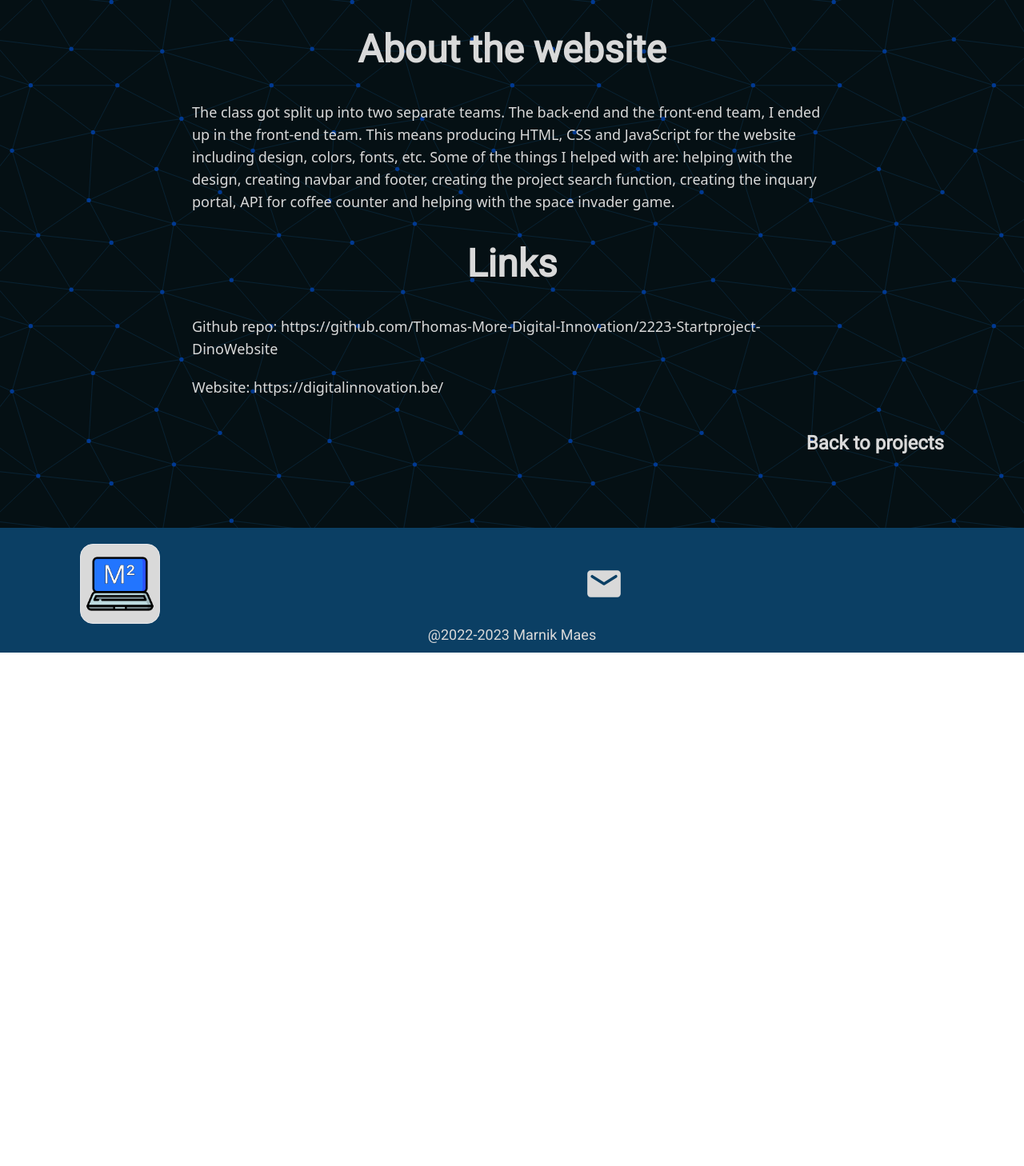
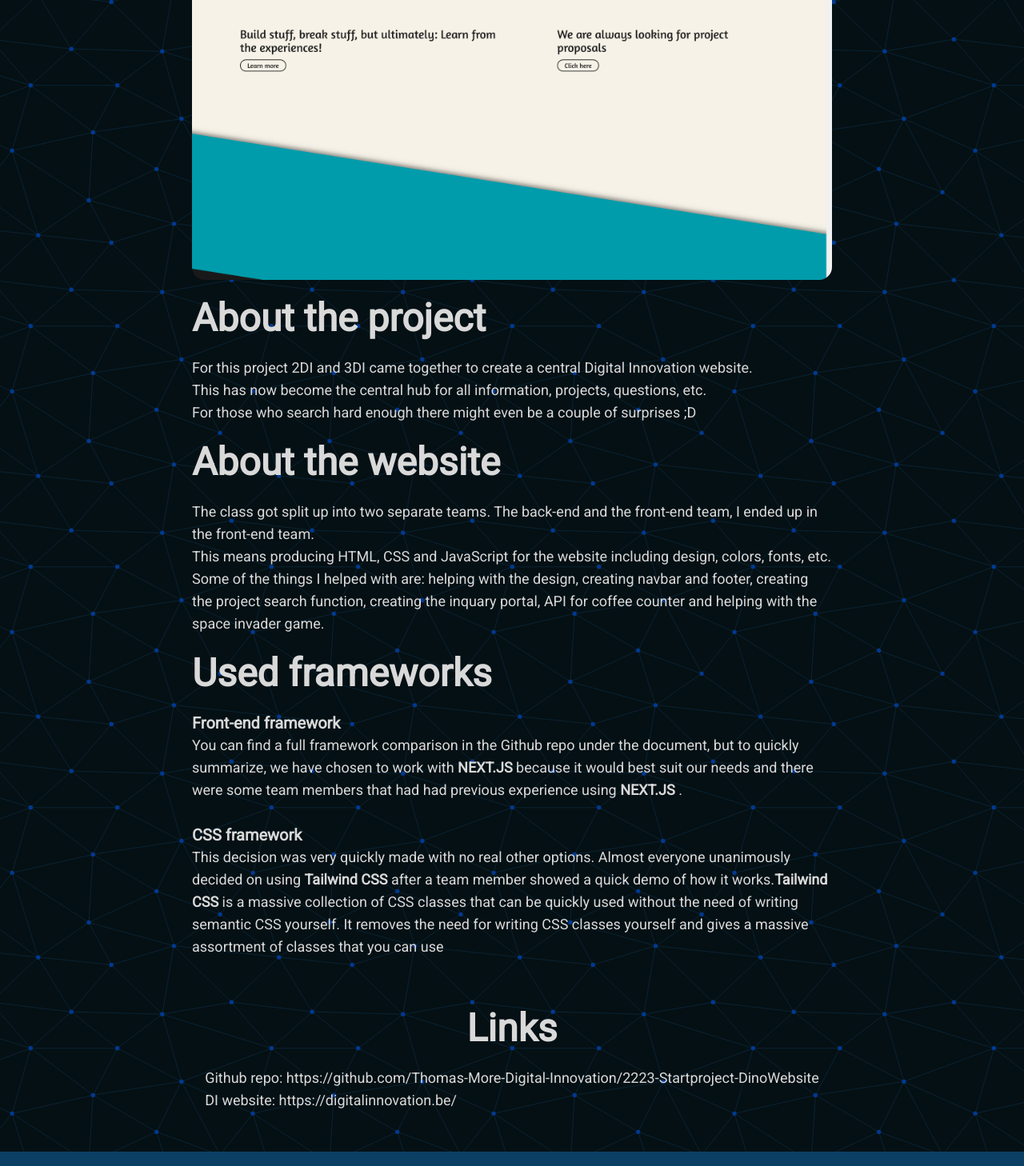
Before and after one commit to marnikmaes/portfolio, a Next.js app in the folder my-portfolio/: page /projects/Diwebsite in a window 1280 px wide. Shown: the part 940-2398 px from the top of the page at 80% size. Before the commit the page ends 1756 px from the top, so only its background shows below. Built offline with nearby package versions, Linux system fonts and the light colour scheme; some icons are missing.

Commit message:
di-website-page-remade
di-website-page-remade

```diff
--- a/my-portfolio/pages/projects/Diwebsite.tsx
+++ b/my-portfolio/pages/projects/Diwebsite.tsx
@@ -18,49 +18,70 @@ function Diwebsite() {
             <div className='min-h-screen'>
                 <main className="bg-[url('/images/endless-constellation.svg')] text-customWhite pb-[50px]">
                     <Nav/>
-                    <div className='m-auto w-fit px-10 md:w-[800px] text-center md:text-left md:px-0'>
-                        <div className='text-center py-6'>
-                            <h1 className='text-5xl font-Roboto font-semibold'>Digital Innovation website</h1>
+
+                    <div className='flex flex-wrap justify-around px-10 py-10'>
+                        <div>
+                            <div className='text-center py-6'>
+                                <h1 className='text-5xl font-Roboto font-semibold'>Digital Innovation website</h1>
+                            </div>
+
+                            <Image className='object-contain rounded-2xl m-auto' src="/images/projects/diwebsite/DI-website.png" alt="website" width={800} height={800}/>
+                            <br />
+                            <Image className='object-contain rounded-2xl m-auto' src="/images/projects/diwebsite/DI-website-altcolors.png" alt="website" width={800} height={800}/>
                         </div>
-                        <Image className='object-contain rounded-2xl m-auto' src="/images/projects/diwebsite/DI-website.png" alt="website" width={800} height={800}/>
 
-                        <div className='w-[300px] m-auto md:w-fit'>
-                            <div className='text-center xl:text-left xl:ml-[200px] py-10'>
+                        <div className='w-[800px]'>
+                            <div className='py-6 text-center md:text-left'>
                                 <h1 className='text-5xl font-Roboto font-semibold'>About the project</h1>
                             </div>
+                            <div className='text-lg font-Roboto w[300px]'>
+                                <p>For this project 2DI and 3DI came together to create a central Digital Innovation website.</p>
+                                <p>This has now become the central hub for all information, projects, questions, etc.</p>
+                                <p>For those who search hard enough there might even be a couple of surprises ;D </p>
+                            </div>
 
-                            <p className='text-lg'>For this project 2DI and 3DI came together to create a central Digital Innovation website.
-                                This has now become the central hub for all information, projects, questions, etc.
-                                For those who search hard enough there might even be a couple of surprises ;D
-                            </p>
-                        </div>
-
-                        <div className='w-[300px] m-auto md:w-fit'>
-                            <div className='text-center py-10'>
+                            <div className='py-6 text-center md:text-left'>
                                 <h1 className='text-5xl font-Roboto font-semibold'>About the website</h1>
                             </div>
 
-                            <p className='text-lg'>
-                                The class got split up into two separate teams. The back-end and the front-end team, I ended up in the front-end team.
-                                This means producing HTML, CSS and JavaScript for the website including design, colors, fonts, etc.
-                                Some of the things I helped with are: helping with the design, creating navbar and footer, creating the project search function,
-                                creating the inquary portal, API for coffee counter and helping with the space invader game.
-                            </p>
-                        </div>
+                            <div className='text-lg font-Roboto'>
+                                <p>The class got split up into two separate teams. The back-end and the front-end team, I ended up in the front-end team.</p>
+                                <p>This means producing HTML, CSS and JavaScript for the website including design, colors, fonts, etc.</p>
+                                <p>Some of the things I helped with are: helping with the design, creating navbar and footer, creating the project search function, creating the inquary portal, API for coffee counter and helping with the space invader game.</p>
+                            </div>
 
-                        <div>
-                            <div className='text-center py-10'>
-                                <h1 className='text-5xl font-Roboto font-semibold'>Links</h1>
+                            <div className='py-6 text-center md:text-left'>
+                                <h1 className='text-5xl font-Roboto font-semibold'>Used frameworks</h1>
                             </div>
-                            <div className='text-lg text-left pb-5'>Github repo: <Link className='hover:text-waterBlue hover:underline hover:underline-offset-8 hover:decoration-towerBlue' href={'https://github.com/Thomas-More-Digital-Innovation/2223-Startproject-DinoWebsite'}>https://github.com/Thomas-More-Digital-Innovation/2223-Startproject-DinoWebsite</Link></div>
-                            <div className='text-lg text-left'>Website: <Link className='hover:text-waterBlue hover:underline hover:underline-offset-8 hover:decoration-towerBlue' href={'https://digitalinnovation.be/'}>https://digitalinnovation.be/</Link></div>
 
+                            <div className='text-lg font-Roboto'>
+                                <h2 className='text-xl font-semibold font-Roboto'>Front-end framework</h2>
+                                <p>You can find a full framework comparison in the Github repo under the document, but to quickly summarize, we have chosen to work with <span className='font-bold'>NEXT.JS </span>
+                                    because it would best suit our needs and there were some team members that had had previous experience using <span className='font-bold'>NEXT.JS </span>.
+                                </p>
+                                <br />
+                                <h2 className='text-xl font-semibold font-Roboto'>CSS framework</h2>
+                                <p>This decision was very quickly made with no real other options.
+                                    Almost everyone unanimously decided on using <span className='font-bold'>Tailwind CSS</span> after a team member showed a quick demo of how it works.
+                                    <span className='font-bold'>Tailwind CSS</span> is a massive collection of CSS classes that can be quickly used without the need of writing semantic CSS yourself.
+                                    It removes the need for writing CSS classes yourself and gives a massive assortment of classes that you can use
+                                </p>
+                            </div>
                         </div>
                     </div>
 
-                    <div className='text-center py-10 md:text-right  md:pr-[100px]'>
-                        <Link href={'/Myprojects'} className='text-2xl font-Roboto font-semibold hover:text-waterBlue hover:underline hover:underline-offset-8 hover:decoration-towerBlue'>Back to projects</Link>
+                    <div className='w-fit m-auto px-10'>
+                        <div className='text-center py-6'>
+                            <h1 className='text-5xl font-Roboto font-semibold'>Links</h1>
+                        </div>
+                        <div className='text-lg font-Roboto'>
+                            Github repo: <Link className='hover:text-waterBlue hover:underline hover:underline-offset-8 hover:decoration-towerBlue' href={'https://github.com/Thomas-More-Digital-Innovation/2223-Startproject-DinoWebsite'}>https://github.com/Thomas-More-Digital-Innovation/2223-Startproject-DinoWebsite</Link>
+                        </div>
+                        <div className='text-lg font-Roboto'>
+                            DI website: <Link className='hover:text-waterBlue hover:underline hover:underline-offset-8 hover:decoration-towerBlue' href={'https://digitalinnovation.be/'}>https://digitalinnovation.be/</Link>
+                        </div>
                     </div>
+
                 </main>
                 <Footer/>
             </div>
```
Also changed, not shown: my-portfolio/public/images/projects/diwebsite/DI-website-altcolors.png (added).
